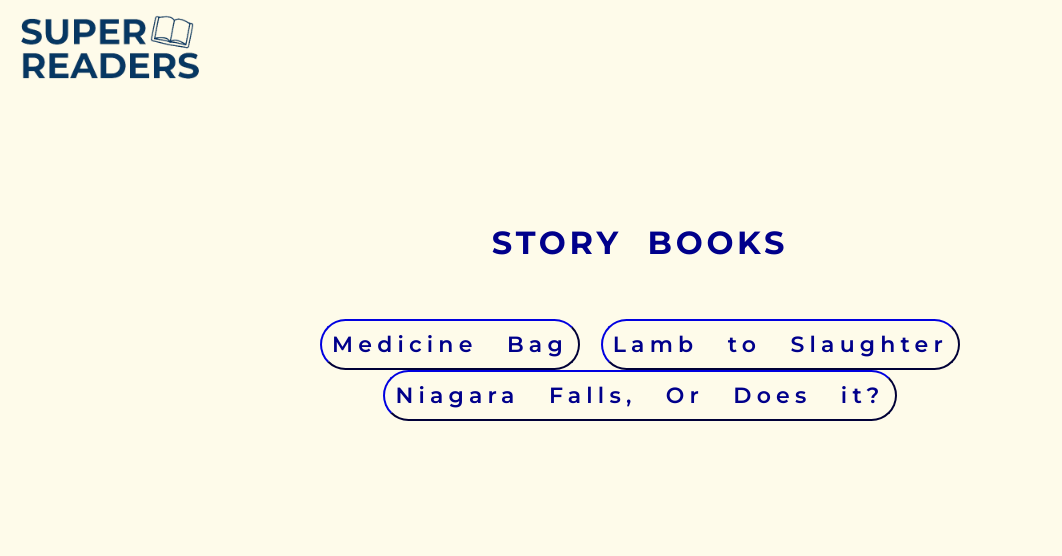
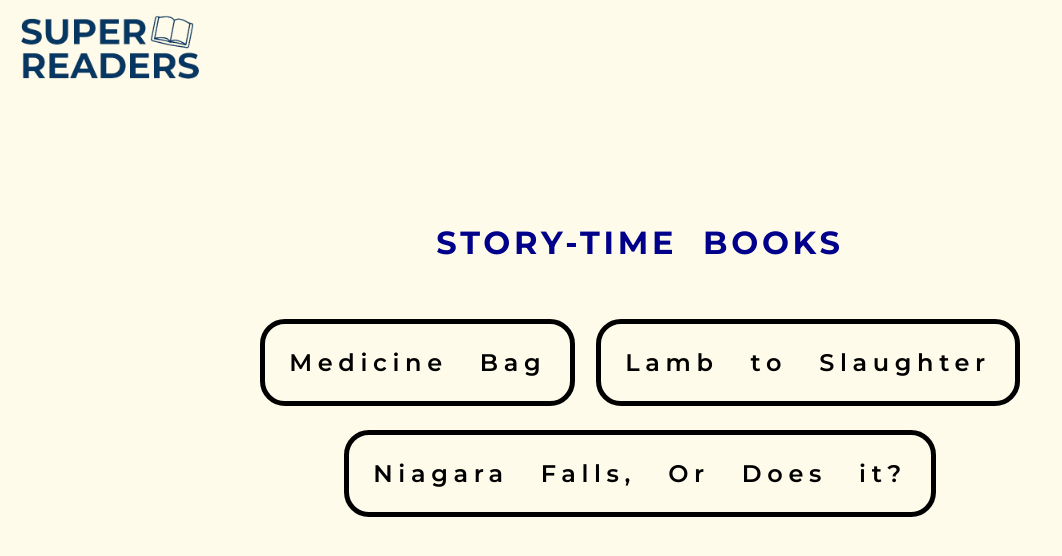
Before and after one commit to linguini1/oec-2024, a Flask app: page /reading in a window 1280 px wide. Shown: the top 556 px of the page, without its empty margins (0-1062 px from the left). Run offline with Flask 3, Linux system fonts and the light colour scheme.

Commit message:
Update button animations for story time page

```diff
--- a/static/reading.css
+++ b/static/reading.css
@@ -3,7 +3,7 @@
     margin-top: 4cm;
     margin-bottom: 1.5cm;
     color: darkblue;
-
+    font-size: 2em;
 }
 
 .book{
@@ -15,7 +15,36 @@
 }
 
 .button{
-    font-size:22px;
-    color:darkblue;
-    border-color: darkblue;
+    border-color: var(--fg);
+    border-style: solid;
+    border-width: 5px;
+    padding: 1em;
+    font-size: 1.5em;
+    text-align: center;
+    border-radius: 25px;
+    margin-bottom: 1em;
 }
+
+.button:hover{
+    animation: shake 0.5s;
+    animation-iteration-count: 1;
+    cursor:pointer;
+}
+
+@keyframes shake {
+    0% {
+      transform: rotate(0deg);
+    }
+    25% {
+      transform: rotate(3deg);
+    }
+    50% {
+      transform: rotate(0eg);
+    }
+    75% {
+      transform: rotate(-3deg);
+    }
+    100% {
+      transform: rotate(0deg);
+    }
+  }
--- a/templates/reading.html
+++ b/templates/reading.html
@@ -9,7 +9,7 @@
 
 <body>
     <div class="main-container">
-        <h1 class="title"> STORY BOOKS</h1>
+        <h1 class="title"> STORY-TIME BOOKS</h1>
         <div class="buttons">
             <a href="reading/TheMedicineBag">
                 <div id="book" class="book">
```
